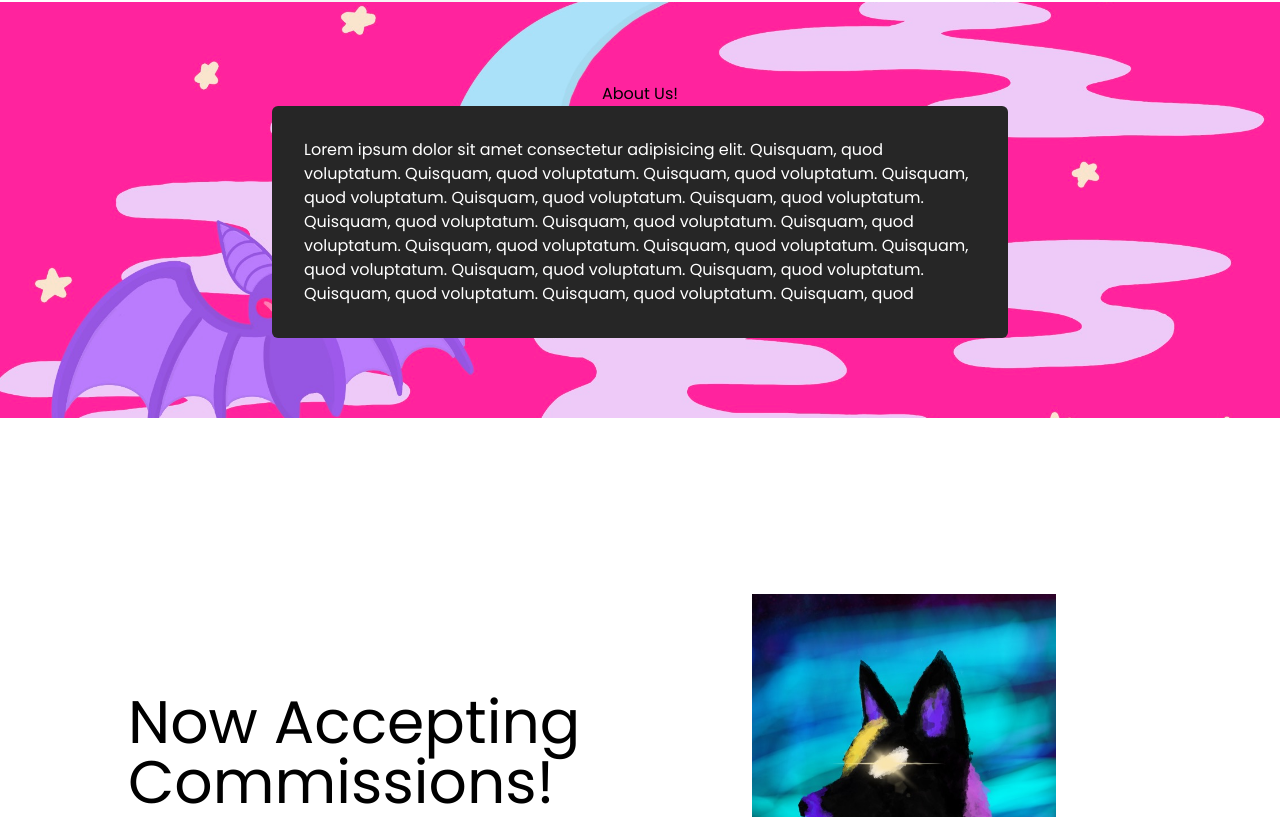
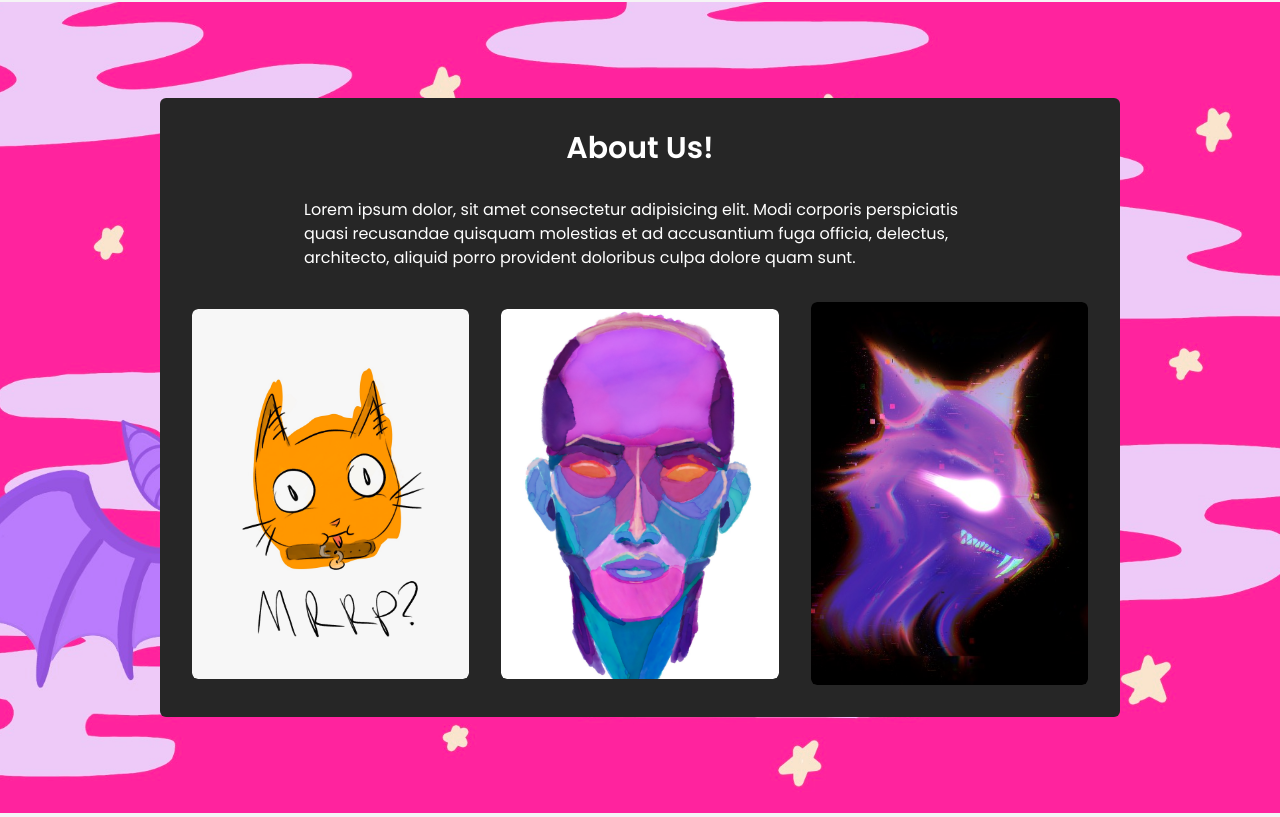
Before and after one commit to dakotadavis58/art-store, a Next.js app: page / in a window 1280 px wide. Shown: the part 1543-2360 px from the top of the page. Built offline with nearby package versions, Linux system fonts and the light colour scheme.

Commit message:
about, commissions, image components

```diff
--- a/components/Card.jsx
+++ b/components/Card.jsx
@@ -5,7 +5,7 @@ import React from "react";
 import Button from "./Button";
 import img from "/public/assets/product.jpg";
 
-function Card({ product, newArrivals }) {
+function Card({ product, newArrivals, loading }) {
   const { id, slug, name, price, description, reviews } = product;
   const rating =
     reviews.reduce((acc, curr) => acc + curr.rating, 0) / reviews.length;
@@ -13,7 +13,9 @@ function Card({ product, newArrivals }) {
   return (
     <article
       key={id}
-      className="transition-all rounded-md card bg-neutral-800 border-2 border-transparent hover:border-opacity-10 pb-2"
+      className={` transition-all rounded-md card bg-neutral-800 border-2 border-transparent hover:border-opacity-10 pb-2 ${
+        loading ? "animate-pulse" : ""
+      }`}
     >
       <div className=" ">
         <Link href={`/products/${slug}`}>
--- a/components/Input.jsx
+++ b/components/Input.jsx
@@ -5,7 +5,7 @@ function Input({ type, placeHolder, className }) {
     <input
       type={type}
       placeholder={placeHolder}
-      className={`bg-neutral-800 rounded-md mr-1 px-4 focus:border-transparent focus:outline-none focus:ring-2 focus:ring-primary w-full ${
+      className={`bg-neutral-800 drop-shadow-xl shadow-xl rounded-md mr-1 px-4 focus:border-transparent focus:outline-none focus:ring-2 focus:ring-primary w-full ${
         className ? className : ""
       }`}
     />
--- a/components/Logo.jsx
+++ b/components/Logo.jsx
@@ -8,7 +8,7 @@ function Logo({ logo }) {
     <Link href="/">
       <div className="flex justify-center items-center gap-4">
         <div className="image-container max-w-[3rem] min-w-[3rem]">
-          <Image src={img} alt={alt} fill className="image" />
+          <Image src={img} alt={alt} fill className="imageContain" />
         </div>
         <h1 className="text-white text-2xl">{text}</h1>
       </div>
--- a/components/Socials.jsx
+++ b/components/Socials.jsx
@@ -8,7 +8,7 @@ import {
 
 function Socials() {
   return (
-    <div className="flex gap-8">
+    <div className="flex gap-4 md:gap-8">
       <Link href="https://www.facebook.com/" className="transition-all">
         <FaFacebookSquare className="text-3xl text-white hover:text-primary transition-all " />
       </Link>
--- a/components/home/About.jsx
+++ b/components/home/About.jsx
@@ -1,20 +1,31 @@
+import Image from "next/image";
 import React from "react";
+import data from "../../data/data";
 
 function About() {
+  const { about } = data;
+  const { title, description, images } = about;
   return (
-    <div className="my-20 py-20 flex flex-col items-center parallax">
-      <h1>About Us!</h1>
-      <div className="bg-neutral-800 text-white p-8 rounded-md">
-        <p className="max-w-2xl">
-          Lorem ipsum dolor sit amet consectetur adipisicing elit. Quisquam,
-          quod voluptatum. Quisquam, quod voluptatum. Quisquam, quod voluptatum.
-          Quisquam, quod voluptatum. Quisquam, quod voluptatum. Quisquam, quod
-          voluptatum. Quisquam, quod voluptatum. Quisquam, quod voluptatum.
-          Quisquam, quod voluptatum. Quisquam, quod voluptatum. Quisquam, quod
-          voluptatum. Quisquam, quod voluptatum. Quisquam, quod voluptatum.
-          Quisquam, quod voluptatum. Quisquam, quod voluptatum. Quisquam, quod
-          voluptatum. Quisquam, quod
-        </p>
+    <div className="my-20 py-20 flex flex-col items-center parallax gap-8">
+      <div className="bg-neutral-800 text-white p-8 rounded-md flex flex-col gap-8 items-center m-4">
+        <h2 className="text-3xl font-semibold">{title}</h2>
+        <p className="max-w-2xl">{description}</p>
+        <div className="gallery w-full gap-8 min-h-[200px] max-w-4xl flex md:flex-row flex-col items-center">
+          {images.map((image, index) => (
+            <div
+              key={index}
+              className="image-container flex-1 min-h-[16rem] max-h-[24rem] min-w-[16rem] max-w-[20rem]"
+            >
+              <Image
+                key={index}
+                src={image.img}
+                fill
+                alt={image.alt}
+                className="imageCover min-h-[10rem] max-h-full rounded-md"
+              />
+            </div>
+          ))}
+        </div>
       </div>
     </div>
   );
--- a/components/home/Commissions.jsx
+++ b/components/home/Commissions.jsx
@@ -1,23 +1,36 @@
 import Image from "next/image";
+import { useRouter } from "next/router";
 import React from "react";
 import spaceFox from "../../public/assets/commissions-img.jpeg";
+import Button from "../Button";
 
 function Commissions() {
+  const router = useRouter();
+  const handleClick = () => {
+    console.log("clicked");
+    router.push("/contact");
+  };
   return (
-    <section className="flex flex-col md:flex-row items-center w-full h-full min-h-[30vh] py-20">
+    <section className="flex flex-col md:flex-row items-center w-full h-full min-h-[30vh] py-20 ">
       <div className="left flex-1 p-4">
-        <h1 className="text-6xl py-2">Now Accepting Commissions!</h1>
-        <p className="py-10 text-lg text-neutral-300">
+        <h1 className="text-3xl md:text-6xl">Now Accepting Commissions!</h1>
+        <p className="py-4 text-base md:text-lg text-neutral-300">
           Have an idea for a custom piece? We&apos;re now accepting commissions
           for custom projects. Please contact us for more information!
         </p>
+        <Button
+          text={"Contact Us"}
+          onClick={handleClick}
+          rounded
+          className=""
+        ></Button>
       </div>
-      <div className="right flex-1 p-4 flex justify-center items-center h-full">
-        <div className="image-container min-h-[20rem] max-h-[40rem]">
+      <div className="right rounded-md flex-1 p-4 flex justify-center items-center h-full">
+        <div className="image-container rounded-md min-h-[20rem] max-h-[40rem]">
           <Image
             alt="Space fox"
             src={spaceFox}
-            className="image max-h-[30rem]"
+            className="imageCover max-h-[30rem] rounded-md"
             fill
           />
         </div>
--- a/components/home/Newsletter.jsx
+++ b/components/home/Newsletter.jsx
@@ -4,17 +4,19 @@ import Input from "../Input";
 
 function Newsletter() {
   return (
-    <section className="min-h-[20vh] flex flex-col p-8 min-w-full justify-center py-20">
+    <section className="min-h-[20vh] flex flex-col min-w-full w-screen justify-center items-center py-20">
+      <div className="w-3/4 md:w-1/2 bg-primary rounded-md bg-opacity-75 h-[16rem] coolShadow flex flex-col justify-center items-center">
         <h1 className="text-3xl p-4 mx-auto text-center drop-shadow-2xl">
           Join Our Newsletter!
         </h1>
-      <div className="w-full flex justify-center gap-4">
+        <div className="w-3/4 flex flex-col md:flex-row justify-center gap-4">
           <Input
             type="email"
             placeHolder="Email"
             className="w-full h-10 rounded-md px-4 max-w-2xl"
           />
-        <Button text={"Send"} rounded className=""></Button>
+          <Button text={"Send"} rounded primary className=""></Button>
+        </div>
       </div>
     </section>
   );
--- a/data/data.js
+++ b/data/data.js
@@ -125,9 +125,27 @@ const data = {
     btnText: "Shop Newest",
   },
   about: {
-    title: "About Us",
-    subtitle: "The best place to buy",
+    title: "About Us!",
+    description:
+      "Lorem ipsum dolor, sit amet consectetur adipisicing elit. Modi corporis perspiciatis quasi recusandae quisquam molestias et ad accusantium fuga officia, delectus, architecto, aliquid porro provident doloribus culpa dolore quam sunt.",
     btnText: "Find Out More",
+    images: [
+      {
+        id: 1,
+        img: "/assets/mrrp.jpeg",
+        alt: "About Image",
+      },
+      {
+        id: 2,
+        img: "/assets/head.jpeg",
+        alt: "About Image",
+      },
+      {
+        id: 3,
+        img: "/assets/spectral-fox.jpeg",
+        alt: "About Image",
+      },
+    ],
   },
   contact: {
     title: "Contact Us",
--- a/styles/globals.css
+++ b/styles/globals.css
@@ -20,7 +20,6 @@ a {
   box-sizing: border-box;
 }
 
-@media (prefers-color-scheme: dark) {
 html {
   color-scheme: dark;
 }
@@ -28,6 +27,16 @@ a {
   color: white;
   @apply bg-neutral-900;
 }
+
+@media (prefers-color-scheme: light) {
+  body {
+    color: black;
+    @apply bg-neutral-100;
+  }
+}
+
+img {
+  border-radius: 0.5rem;
 }
 
 /* Components */
@@ -88,11 +97,11 @@ a {
 }
 
 .btn-primary {
-  @apply bg-secondary hover:bg-pink-600;
+  @apply bg-secondary hover:bg-primaryDark;
 }
 
 .btn-secondary {
-  @apply bg-primary hover:bg-purple-600;
+  @apply bg-primary hover:bg-secondaryDark;
 }
 
 .btn-sm {
@@ -105,9 +114,22 @@ a {
 
 .image-container {
   width: 100%;
+  overflow: hidden;
+  @apply rounded-md;
 }
 
-.image {
+.image-container > img {
+  @apply rounded-md;
+}
+
+.imageCover {
+  object-fit: cover;
+  width: 100% !important;
+  position: relative !important;
+  height: unset !important;
+}
+
+.imageContain {
   object-fit: contain;
   width: 100% !important;
   position: relative !important;
@@ -124,3 +146,12 @@ a {
   background-repeat: no-repeat;
   background-size: cover;
 }
+
+.coolShadow {
+  box-shadow: 2.7px 2.3px 2.2px rgba(0, 0, 0, 0.04),
+    6.5px 5.5px 5.3px rgba(0, 0, 0, 0.052),
+    12.3px 10.3px 10px rgba(0, 0, 0, 0.058),
+    21.9px 18.3px 17.9px rgba(0, 0, 0, 0.062),
+    40.9px 34.3px 33.4px rgba(0, 0, 0, 0.065),
+    98px 82px 80px rgba(0, 0, 0, 0.07);
+}
```
Also changed, not shown: public/assets/head.jpeg (added), public/assets/mrrp.jpeg (added). Lines whose indentation alone changed are shown as unchanged.
